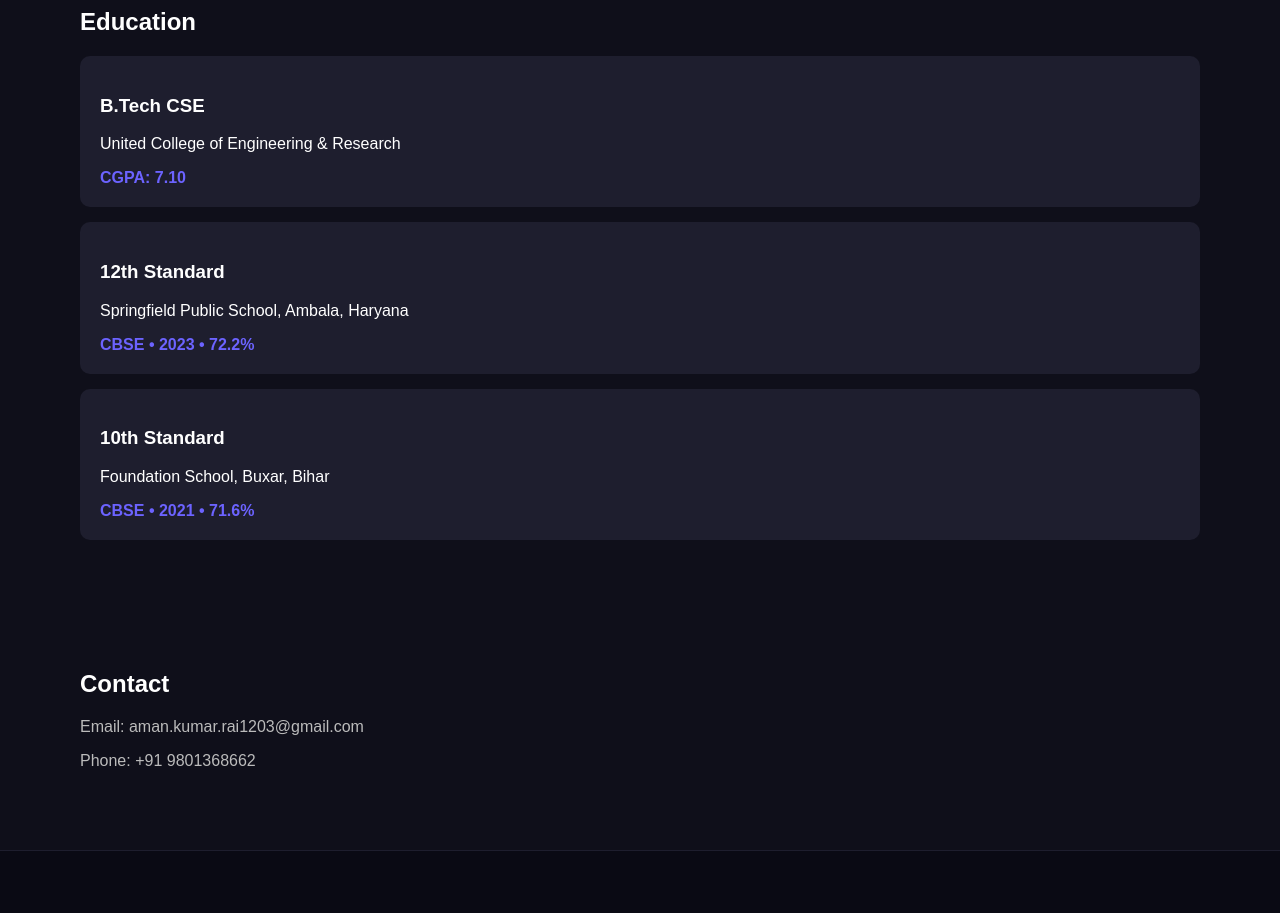
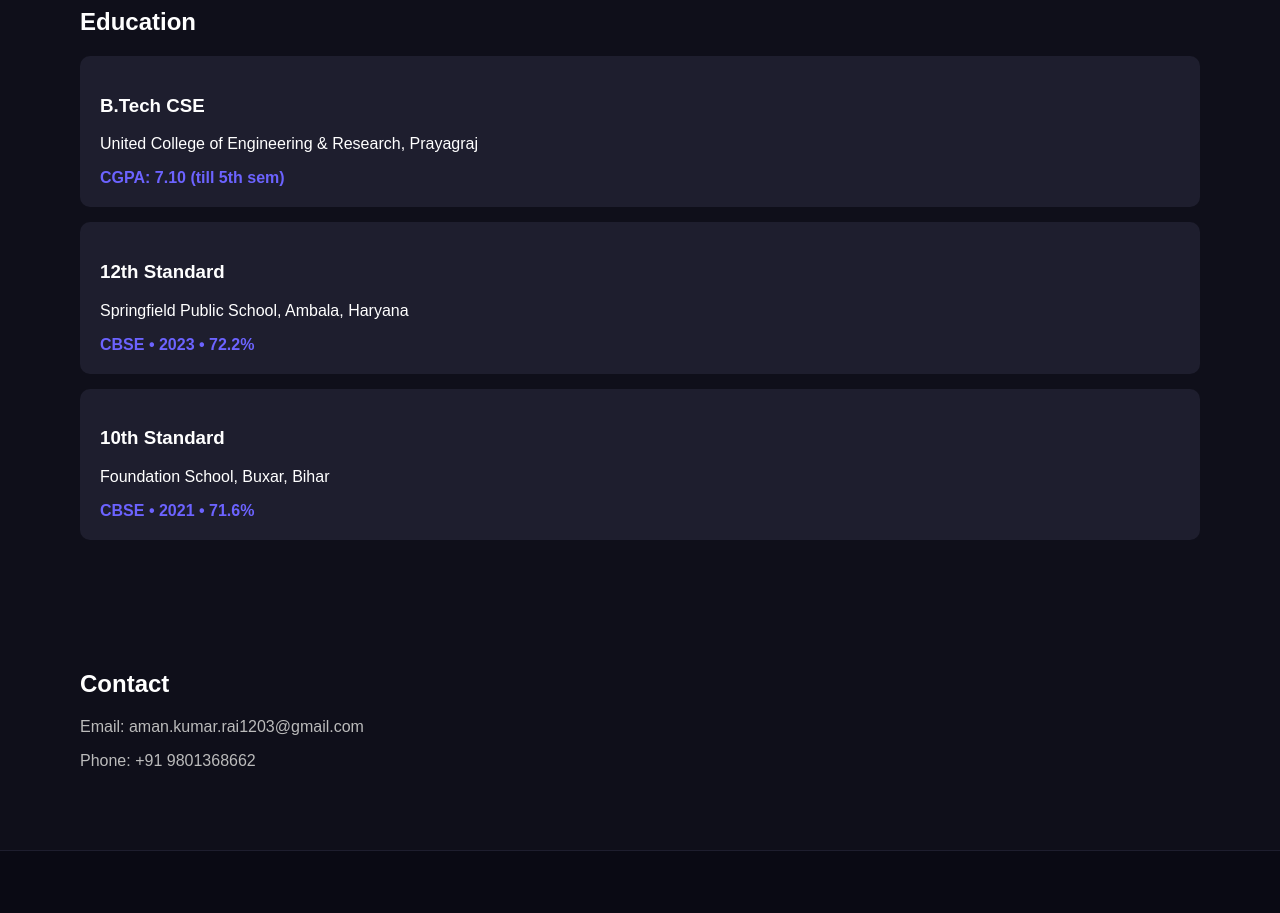
Before and after one commit to amanrai1235/Portfolio, a React (Vite) app in the folder my-app/: page / in a window 1280 px wide. Shown: the part 1940-2853 px from the top of the page. Built offline with nearby package versions, Linux system fonts and the light colour scheme.

Commit message:
Update education details in App component

```diff
--- a/my-app/src/App.jsx
+++ b/my-app/src/App.jsx
@@ -117,8 +117,8 @@ function App() {
 
           <div className="edu-card">
             <h3>B.Tech CSE</h3>
-            <p>United College of Engineering & Research</p>
-            <span>CGPA: 7.10</span>
+            <p>United College of Engineering & Research, Prayagraj</p>
+            <span>CGPA: 7.10 (till 5th sem)</span>
           </div>
 
           <div className="edu-card">
```
